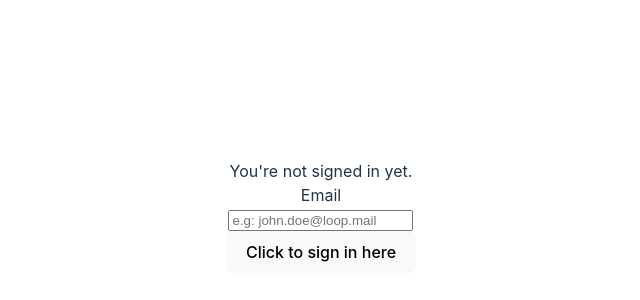
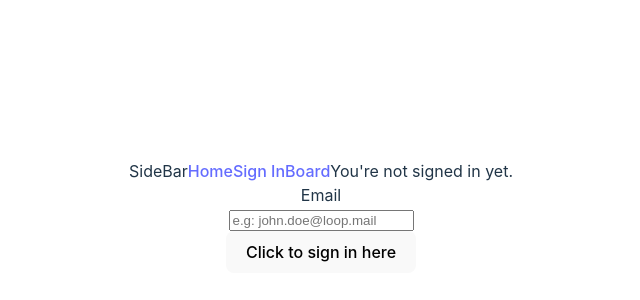
Before and after one commit to wangshu24/papertrail-ui, a React (Vite) app: page /signin in a window 1280 px wide. Shown: the part 184-484 px from the top of the page, without its empty margins (319-959 px from the left). Built offline with nearby package versions, Linux system fonts and the light colour scheme.

Commit message:
can deprecate NewUserContext, issue came from page reload when manual input of url, to persist state, route via Link

```diff
--- a/src/App.jsx
+++ b/src/App.jsx
@@ -11,6 +11,7 @@ import SignIn from "./pages/SignIn";
 import { AppProvider } from "./context/AppContext";
 import { AuthProvider } from "./context/UserContext";
 import { createContext, useState } from "react";
+import NavigationBar from "./components/SideBar";
 
 export const NewUserContext = createContext(null);
 
@@ -38,6 +39,7 @@ function App() {
     <AppProvider>
       <AuthProvider>
         <NewUserContext.Provider value={{ userState, setUserState }}>
+          {/* <NavigationBar /> */}
           <RouterProvider router={router} />
         </NewUserContext.Provider>
       </AuthProvider>
--- a/src/components/SideBar.jsx
+++ b/src/components/SideBar.jsx
@@ -1,5 +1,14 @@
-function SideBar() {
-  return <>SideBar</>;
+import { Link } from "react-router-dom";
+
+function NavigationBar() {
+  return (
+    <>
+      SideBar
+      <Link to="/">Home</Link>
+      <Link to="/signin">Sign In</Link>
+      <Link to="/board">Board</Link>
+    </>
+  );
 }
 
-export default SideBar;
+export default NavigationBar;
--- a/src/pages/Board.jsx
+++ b/src/pages/Board.jsx
@@ -2,6 +2,7 @@ import { useNavigate } from "react-router-dom";
 import { UserContext } from "../context/UserContext";
 import { useContext, useEffect } from "react";
 import { NewUserContext } from "../App";
+import NavigationBar from "../components/SideBar";
 
 function Board() {
   const { user, dispatch } = useContext(UserContext);
@@ -17,6 +18,7 @@ function Board() {
 
   return (
     <>
+      <NavigationBar />
       Board element
       <textarea name="text-area" draggable="true" value=" Text area"></textarea>
     </>
--- a/src/pages/Home.jsx
+++ b/src/pages/Home.jsx
@@ -2,6 +2,7 @@ import { useNavigate } from "react-router-dom";
 import { useAppDisatchContext } from "../context/AppContext";
 import { UserContext } from "../context/UserContext";
 import { useContext, useEffect } from "react";
+import NavigationBar from "../components/SideBar";
 
 function Home() {
   const dispatch = useAppDisatchContext();
@@ -17,6 +18,7 @@ function Home() {
   return (
     <>
       Home element
+      <NavigationBar />
       <button
         onClick={() => {
           dispatch({ type: "light" });
--- a/src/pages/SignIn.jsx
+++ b/src/pages/SignIn.jsx
@@ -1,6 +1,7 @@
 import { useContext, useState } from "react";
 import { UserContext } from "../context/UserContext.jsx";
 import { NewUserContext } from "../App.jsx";
+import NavigationBar from "../components/SideBar.jsx";
 
 function SignIn() {
   const { user, dispatch } = useContext(UserContext);
@@ -11,6 +12,7 @@ function SignIn() {
 
   return (
     <>
+      <NavigationBar />
       {userState.signedIn
         ? "Welcome " + userState.user.firstName + " " + userState.user.lastName
         : "You're not signed in yet."}
```
Also changed, not shown: src/context/UserContext.jsx (+7 -1 lines).
